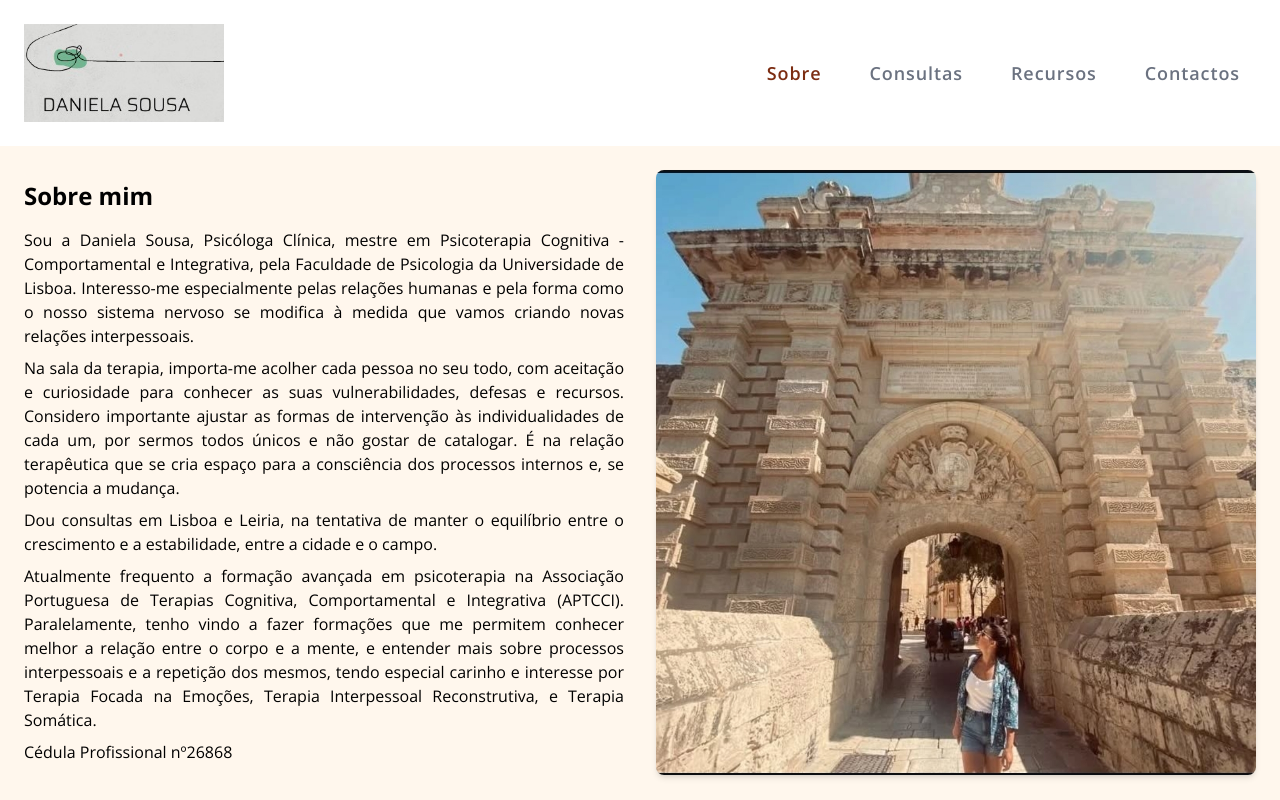
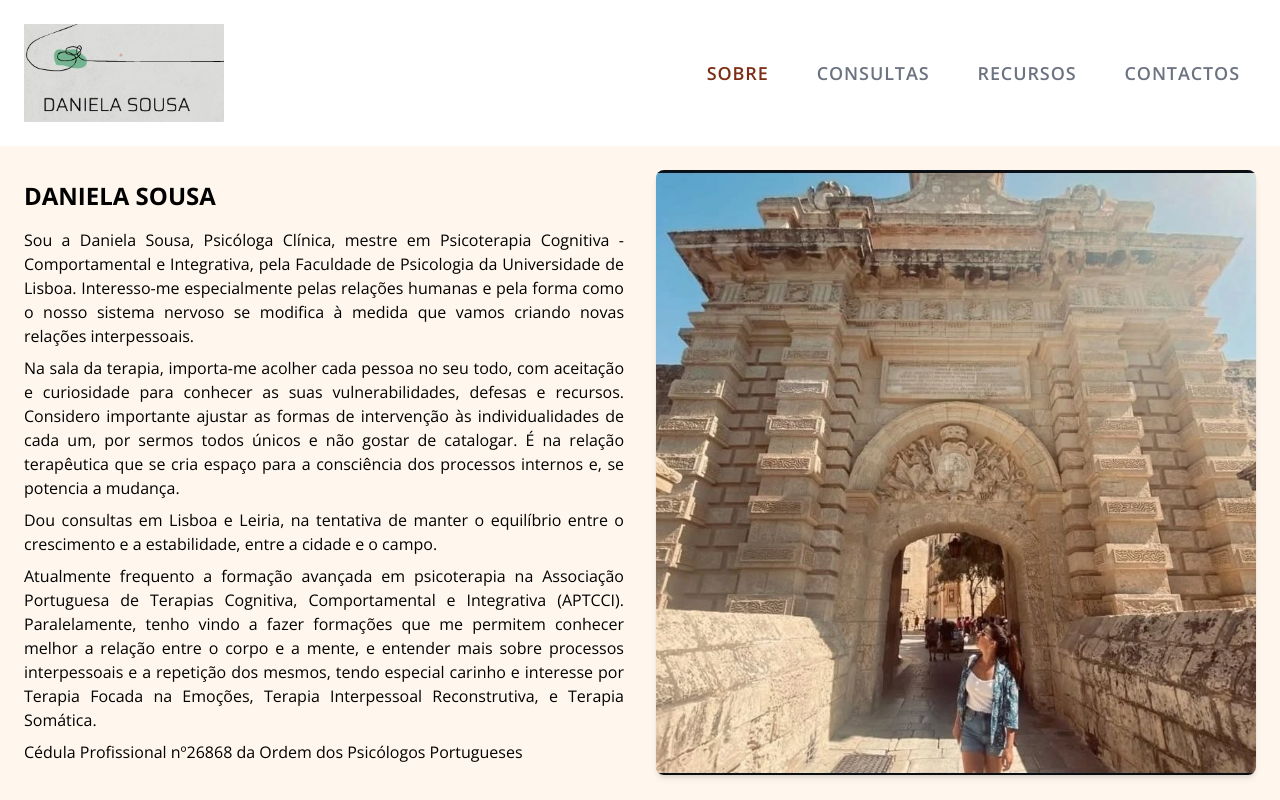
Before and after one commit to DeleteMind/site_psicologa, a Next.js app in the folder daniela-app/: page /sobre in a window 1280 px wide. Shown: the top 800 px of the page. Built offline with nearby package versions, Linux system fonts and the light colour scheme.

Commit message:
UpperCase

```diff
--- a/daniela-app/app/sobre/page.tsx
+++ b/daniela-app/app/sobre/page.tsx
@@ -6,13 +6,13 @@ export default function SobrePage() {
       {/* Sobre mim e imagem */}
       <section className="grid grid-cols-1 md:grid-cols-2 gap-8 items-center">
         <div className="space-y-4 ">
-          <h1 className="text-2xl font-bold">Sobre mim</h1>
+          <h1 className="text-2xl font-bold">DANIELA SOUSA</h1>
           <div className="space-y-2 text-justify">
             <p>Sou a Daniela Sousa, Psicóloga Clínica, mestre em Psicoterapia Cognitiva - Comportamental e Integrativa, pela Faculdade de Psicologia da Universidade de Lisboa. Interesso-me especialmente pelas relações humanas e pela forma como o nosso sistema nervoso se modifica à medida que vamos criando novas relações interpessoais. </p>
             <p>Na sala da terapia, importa-me acolher cada pessoa no seu todo, com aceitação e curiosidade para conhecer as suas vulnerabilidades, defesas e recursos. Considero importante ajustar as formas de intervenção às individualidades de cada um, por sermos todos únicos e não gostar de catalogar. É na relação terapêutica que se cria espaço para a consciência dos processos internos e, se potencia a mudança.</p>
             <p>Dou consultas em Lisboa e Leiria, na tentativa de manter o equilíbrio entre o crescimento e a estabilidade, entre a cidade e o campo.</p>
             <p>Atualmente frequento a formação avançada em psicoterapia na Associação Portuguesa de Terapias Cognitiva, Comportamental e Integrativa (APTCCI). Paralelamente, tenho vindo a fazer formações que me permitem conhecer melhor a relação entre o corpo e a mente, e entender mais sobre processos interpessoais e a repetição dos mesmos,  tendo especial carinho e interesse por Terapia Focada na Emoções, Terapia Interpessoal Reconstrutiva, e Terapia Somática.</p>
-            <p>Cédula Profissional nº26868</p>
+            <p>Cédula Profissional nº26868 da Ordem dos Psicólogos Portugueses</p>
           </div>
         </div>
         <Image
@@ -47,7 +47,7 @@ export default function SobrePage() {
       {/* Formação */}
       <section className="grid grid-cols-1 md:grid-cols-2 gap-8 items-center mt-12">
         <div className="space-y-2 text-justify">
-          <h3 className="text-2xl font-bold">Formação</h3>
+          <h3 className="text-2xl font-bold">Síntese Curricular</h3>
           <ul className="list-">
             <li>- Mestrado Integrado em Psicologia Clínica, núcleo de Psicoterapia Cognitiva-Comportamental e Integrativa, pela Faculdade de Psicologia da Universidade de Lisboa;</li>
             <li>- Formação em &quot;Intervenção Psicológica nas Dependências Com e Sem Substâncias&quot;;</li>
--- a/daniela-app/components/Header.tsx
+++ b/daniela-app/components/Header.tsx
@@ -38,19 +38,19 @@ export default function Header() {
 
       {/* Nav Links - Desktop */}
       <nav className="hidden md:flex flex-row gap-4 flex-wrap justify-center">
-        <NavLink href="/sobre">Sobre</NavLink>
-        <NavLink href="/consultas">Consultas</NavLink>
-        <NavLink href="/recursos">Recursos</NavLink>
-        <NavLink href="/contactos">Contactos</NavLink>
+        <NavLink href="/sobre">SOBRE</NavLink>
+        <NavLink href="/consultas">CONSULTAS</NavLink>
+        <NavLink href="/recursos">RECURSOS</NavLink>
+        <NavLink href="/contactos">CONTACTOS</NavLink>
       </nav>
 
       {/* Nav Links - Mobile */}
       {isMenuOpen && (
         <nav className="md:hidden absolute top-full left-0 right-0 flex flex-col items-center gap-2 py-4 bg-white text-lg">
-          <NavLink href="/sobre" onClick={handleLinkClick}>Sobre</NavLink>
-          <NavLink href="/consultas" onClick={handleLinkClick}>Consultas</NavLink>
-          <NavLink href="/recursos" onClick={handleLinkClick}>Recursos</NavLink>
-          <NavLink href="/contactos" onClick={handleLinkClick}>Contactos</NavLink>
+          <NavLink href="/sobre" onClick={handleLinkClick}>SOBRE</NavLink>
+          <NavLink href="/consultas" onClick={handleLinkClick}>CONSULTAS</NavLink>
+          <NavLink href="/recursos" onClick={handleLinkClick}>RECURSOS</NavLink>
+          <NavLink href="/contactos" onClick={handleLinkClick}>CONTACTOS</NavLink>
         </nav>
       )}
     </header>
```
